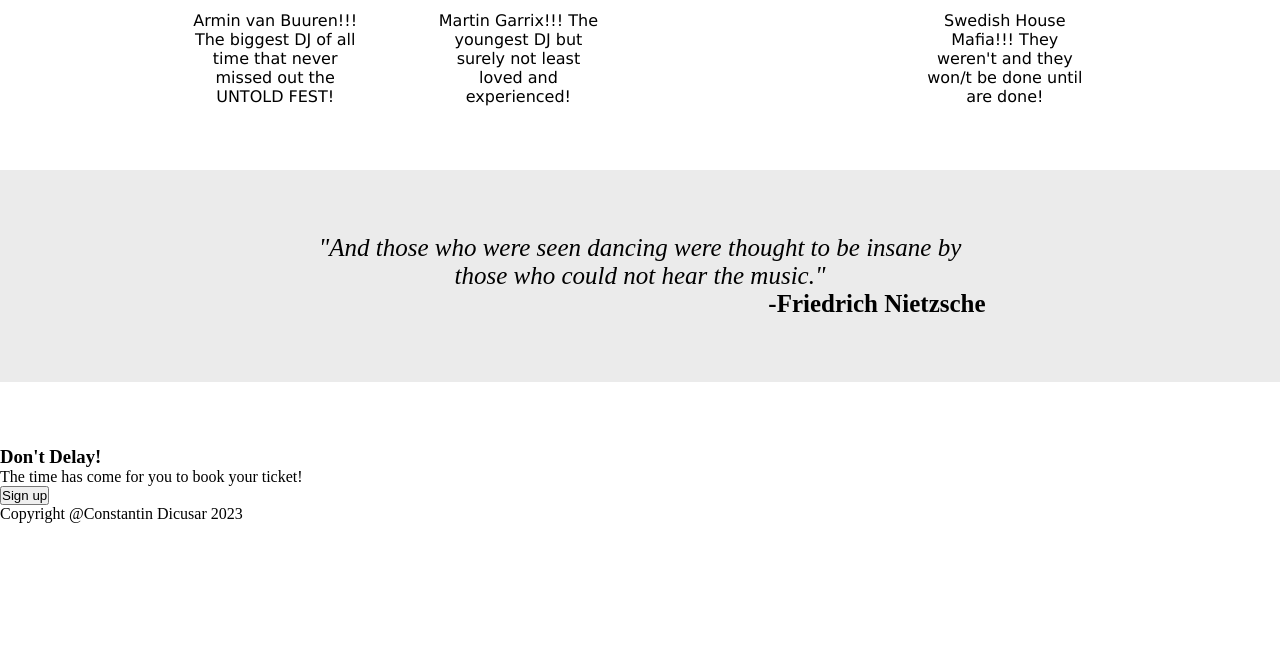
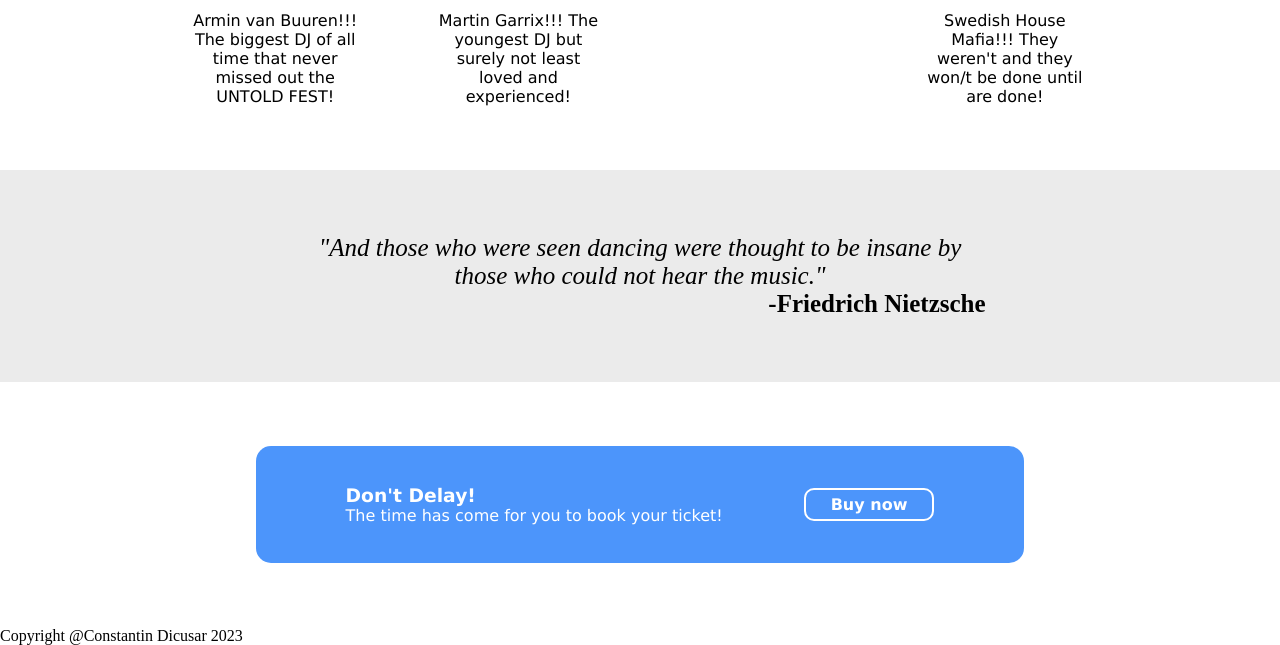
Before and after one commit to Dicusar/LandingPage, a plain HTML site: page index.html in a window 1280 px wide. Shown: the part 777-1422 px from the top of the page. Before the commit the page ends 1300 px from the top, so only its background shows below. Drawn offline with Linux system fonts and the light colour scheme.

Commit message:
style ticket

```diff
--- a/index.html
+++ b/index.html
@@ -63,12 +63,14 @@
         </blockquote>
     </div>
 
-    <div class="sign-up">
-        <div class="sign-up-header">
-            <h3>Don't Delay!</h3>
-            <p>The time has come for you to book your ticket!</p>
+    <div class="ticket">
+        <div class="ticket-header">
+            <div class="ticket-left">
+                <h3>Don't Delay!</h3>
+                <p>The time has come for you to book your ticket!</p>
+            </div>
+            <button class="but" type="button">Buy now</button>
         </div>
-        <div class="but"><button type="button">Sign up</button></div>
     </div>
 
     <div class="footer">
--- a/style.css
+++ b/style.css
@@ -29,7 +29,7 @@
 }
 
 .links > a:hover {
-    color: rgb(0, 0, 0);
+    color: rgb(0, 8, 239);
 }
 
 .two, .three {
@@ -162,3 +162,40 @@
     font-size: 25px;
     font-weight: bold;
 }
+
+/* ticket */
+.ticket {
+    display: flex;
+    justify-content: center;
+}
+
+.ticket-header {
+    border: 1px solid;
+    width: 60%;
+    display: flex;
+    justify-content: space-between;
+    align-items: center;
+    margin-bottom: 5vw;
+    background-color: rgb(76, 149, 251);
+    padding: 3vw 7vw;
+    border: none;
+    border-radius: 15px;
+    color: white;
+    font-family: Verdana, Geneva, Tahoma, sans-serif;
+}
+
+.but {
+    color: #fff;
+    font-weight: bold;
+    font-family: Verdana, Geneva, Tahoma, sans-serif;
+    font-size: 16px;
+    border: 2px solid white;
+    background-color: rgb(76, 149, 251);
+    padding: 5px 25px;
+    border-radius: 10px;
+    cursor: pointer;
+}
+
+.but:hover {
+    color:black;
+}
```
